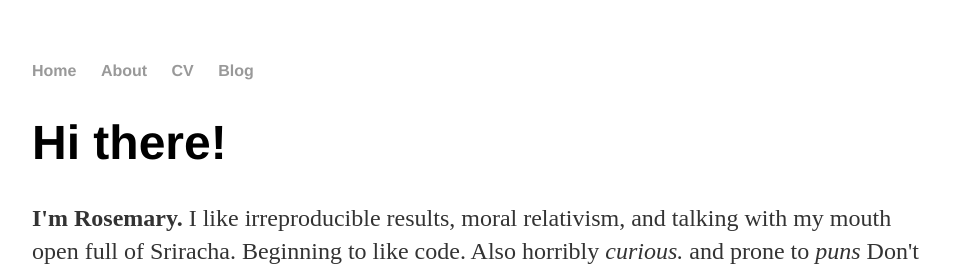
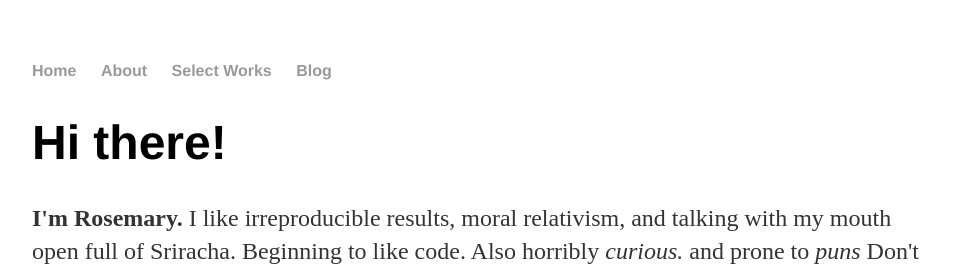
Before and after one commit to In-Verse/in-verse.github.io, a Jekyll site: the page built from index.html, in a window 1280 px wide. Shown: the top 266 px of the page, without its empty margins (160-1119 px from the left). Built offline with Jekyll 4.4.1, drawn with Linux system fonts in a browser that asks for light colours.

Commit message:
Update default.html

```diff
--- a/_layouts/default.html
+++ b/_layouts/default.html
@@ -10,7 +10,7 @@
 	    		<ul>
 	        		<li><a href="/">Home</a></li>
 		        	<li><a href="/about">About</a></li>
-	        		<li><a href="/cv">CV</a></li>
+	        		<li><a href="/cv">Select Works</a></li>
 	        		<li><a href="/blog">Blog</a></li>
 	        		<body id="top">
 	    		</ul>
```
